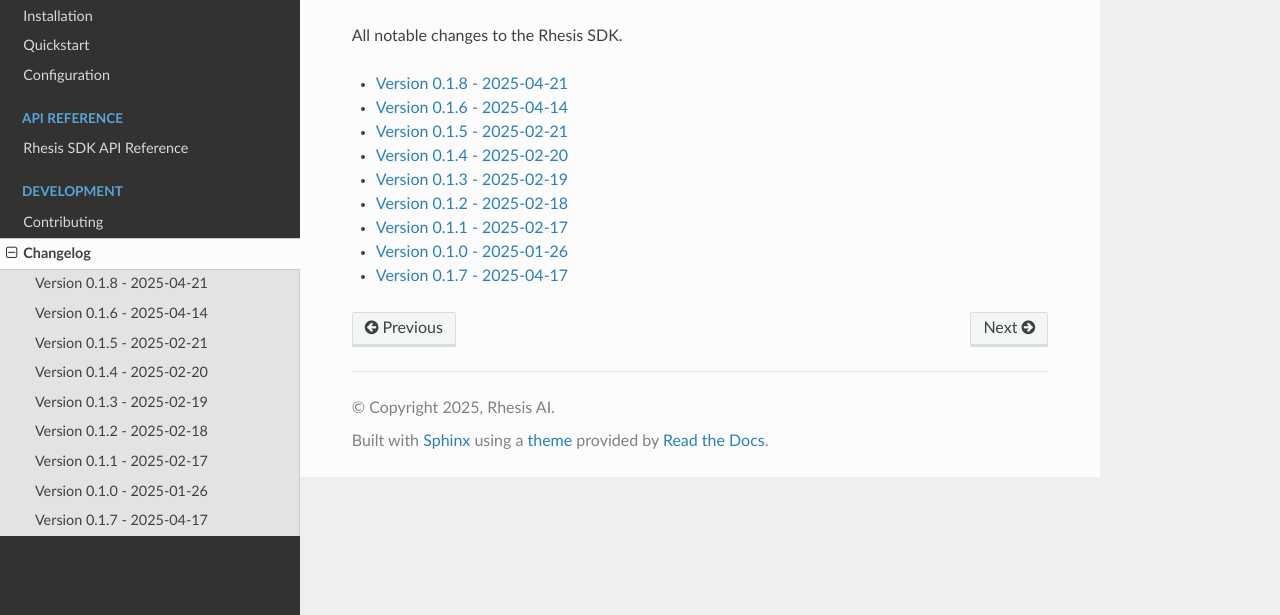
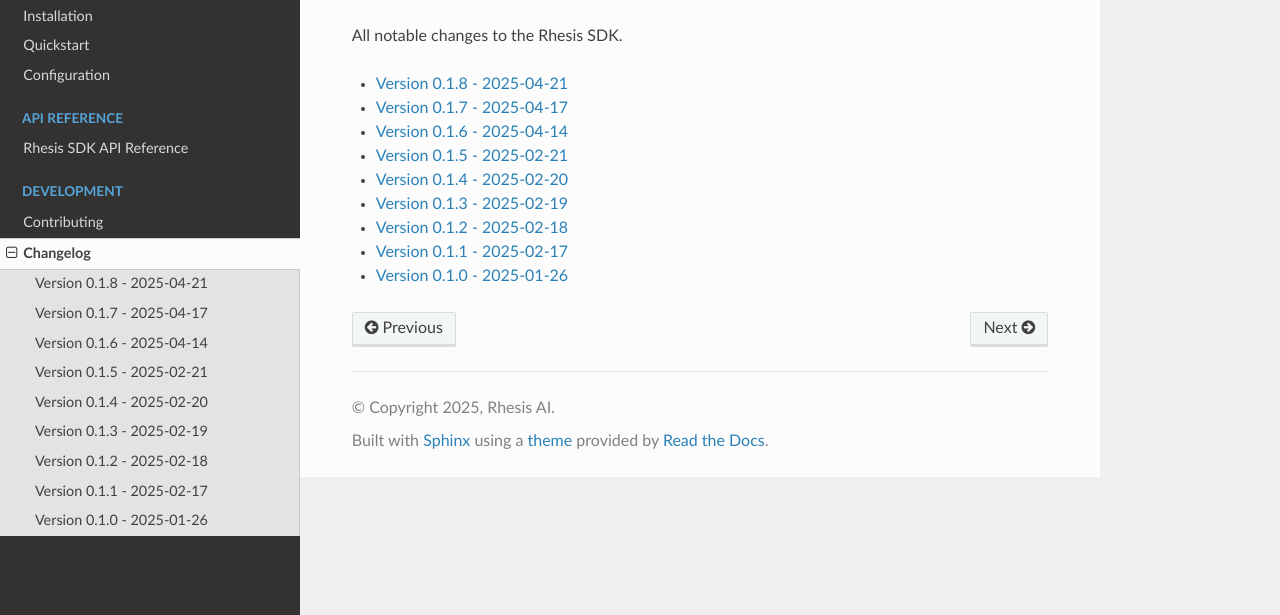
Before and after one commit to rhesis-ai/rhesis-sdk, a Sphinx documentation site: the page built from docs/source/changelog.rst, in a window 1280 px wide. Shown: the part 136-751 px from the top of the page. Built offline with Sphinx 7.4.7 and the Read the Docs theme 3.1.0, drawn with Linux system fonts in a browser that asks for light colours; some of the changed lines change nothing that is shown.

Commit message:
Fixing change log sort order for Sphinx

```diff
--- a/docs/source/changelog.rst
+++ b/docs/source/changelog.rst
@@ -7,6 +7,7 @@ All notable changes to the Rhesis SDK.
    :maxdepth: 1
 
    changelog/v0.1.8
+   changelog/v0.1.7
    changelog/v0.1.6
    changelog/v0.1.5
    changelog/v0.1.4
@@ -14,4 +15,3 @@ All notable changes to the Rhesis SDK.
    changelog/v0.1.2
    changelog/v0.1.1
    changelog/v0.1.0
-   changelog/v0.1.7
--- a/docs/source/conf.py
+++ b/docs/source/conf.py
@@ -101,8 +101,11 @@ def convert_changelog():
     main_content += ".. toctree::\n"
     main_content += "   :maxdepth: 1\n\n"
 
-    # Add version files to toctree in reverse order (newest first)
-    for version, _ in reversed(version_blocks):
+    # Sort versions using semantic versioning principles (newer versions first)
+    sorted_versions = sorted(version_blocks, key=lambda x: list(map(int, x[0].split('.'))), reverse=True)
+
+    # Add version files to toctree in sorted order (newest first)
+    for version, _ in sorted_versions:
         main_content += f"   changelog/v{version}\n"
 
     with open(changelog_rst_path, 'w') as f:
```
